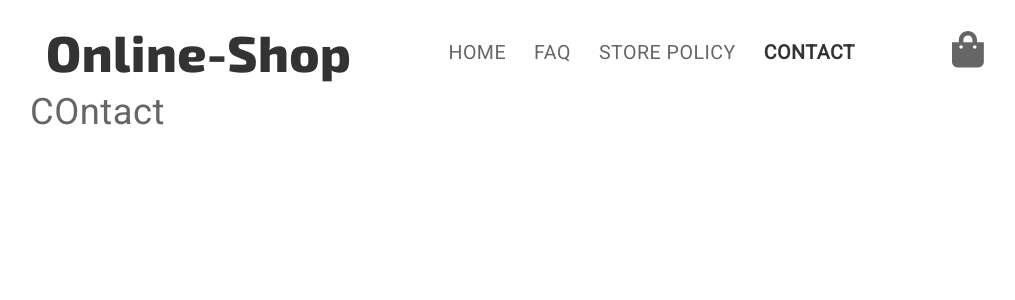
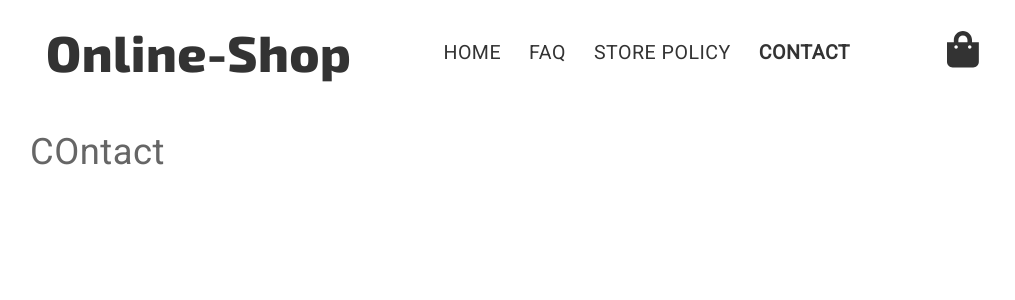
Before and after one commit to SergiuszPu/Online-Shop, a React (Create React App) app in the folder client/: page /contact in a window 1280 px wide. Shown: the top 300 px of the page, without its empty margins (125-1140 px from the left). Built offline with nearby package versions, Linux system fonts and the light colour scheme.

Commit message:
change some styles

```diff
--- a/client/src/components/features/NavBar/NavBar.js
+++ b/client/src/components/features/NavBar/NavBar.js
@@ -1,5 +1,5 @@
 import React from 'react';
-import { Link } from 'react-router-dom';
+import { NavLink } from 'react-router-dom';
 import Logo from '../../common/Logo/Logo';
 import MainMenu from '../../layout/MainMenu/MainMenu';
 import { FontAwesomeIcon } from '@fortawesome/react-fontawesome';
@@ -24,7 +24,7 @@ class NavBar extends React.Component {
       <div className='navbar'>
         <Logo />
         <MainMenu links={links} />
-          <Link className="cart-icon" to="/cart"><FontAwesomeIcon icon={faShoppingBag} size="2x" /></Link>
+          <NavLink className="cart-icon" to="/cart"><FontAwesomeIcon icon={faShoppingBag} size="2x" /></NavLink>
       </div>
     );
   }
--- a/client/src/components/features/NavBar/NavBar.scss
+++ b/client/src/components/features/NavBar/NavBar.scss
@@ -5,4 +5,16 @@
 	justify-content: space-between;
 	align-items: center;
 	flex-wrap: wrap;
+	margin-bottom: 40px;
+	transition: .3s;
+		.cart-icon {
+		color: $color-text;
+		padding: 5px;
+		&:hover {
+			color: $color-light-blue;
+		}
+		&.active {
+			color: $color-light-blue;
+		}
+	}
 }
--- a/client/src/components/layout/MainMenu/MainMenu.scss
+++ b/client/src/components/layout/MainMenu/MainMenu.scss
@@ -11,6 +11,11 @@
 
   li {
     margin: 0 $base-size;
+    a {
+      border-bottom: 2px solid $color-text-bright;
+      &:hover {
+        border-bottom: 2px solid $color-light-blue;
+      }
+    }
   }
-
 }
--- a/client/src/styles/global.scss
+++ b/client/src/styles/global.scss
@@ -21,8 +21,8 @@ a, a:hover, a:visited {
   text-decoration: none;
 }
 
-.container {
-  margin-top: 30px;
-}
+// .container {
+//   margin-top: 30px;
+// }
 
 @import './typography.scss';
--- a/client/src/styles/settings.scss
+++ b/client/src/styles/settings.scss
@@ -19,6 +19,7 @@ $color-error-back: #ff5d6c;
 $color-textfield-border: #ddd;
 $color-editor-border: #ccc;
 $color-editor-border-light: #ddd;
+$color-light-blue: #78a1bd;
 
 // $font-header: 'Source Sans Pro', sans-serif;
 // $font-text: 'Source Sans Pro', sans-serif;
--- a/client/src/styles/typography.scss
+++ b/client/src/styles/typography.scss
@@ -7,7 +7,7 @@ h1, h2, h3, h4, h5, h6 {
 }
 
 a {
-  color: $color-text-light;
+  color: $color-text;
   transition: .3s;
 
   &:hover {
```
